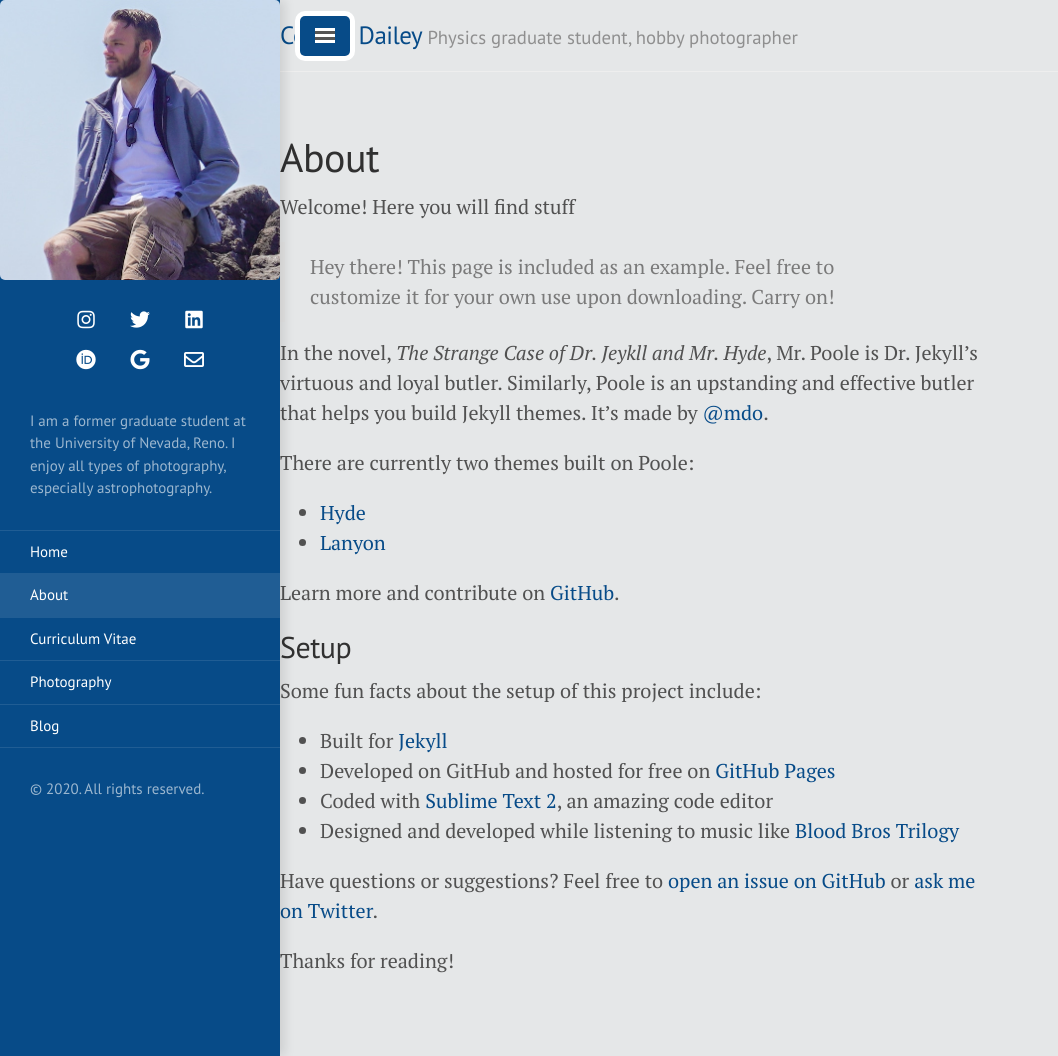
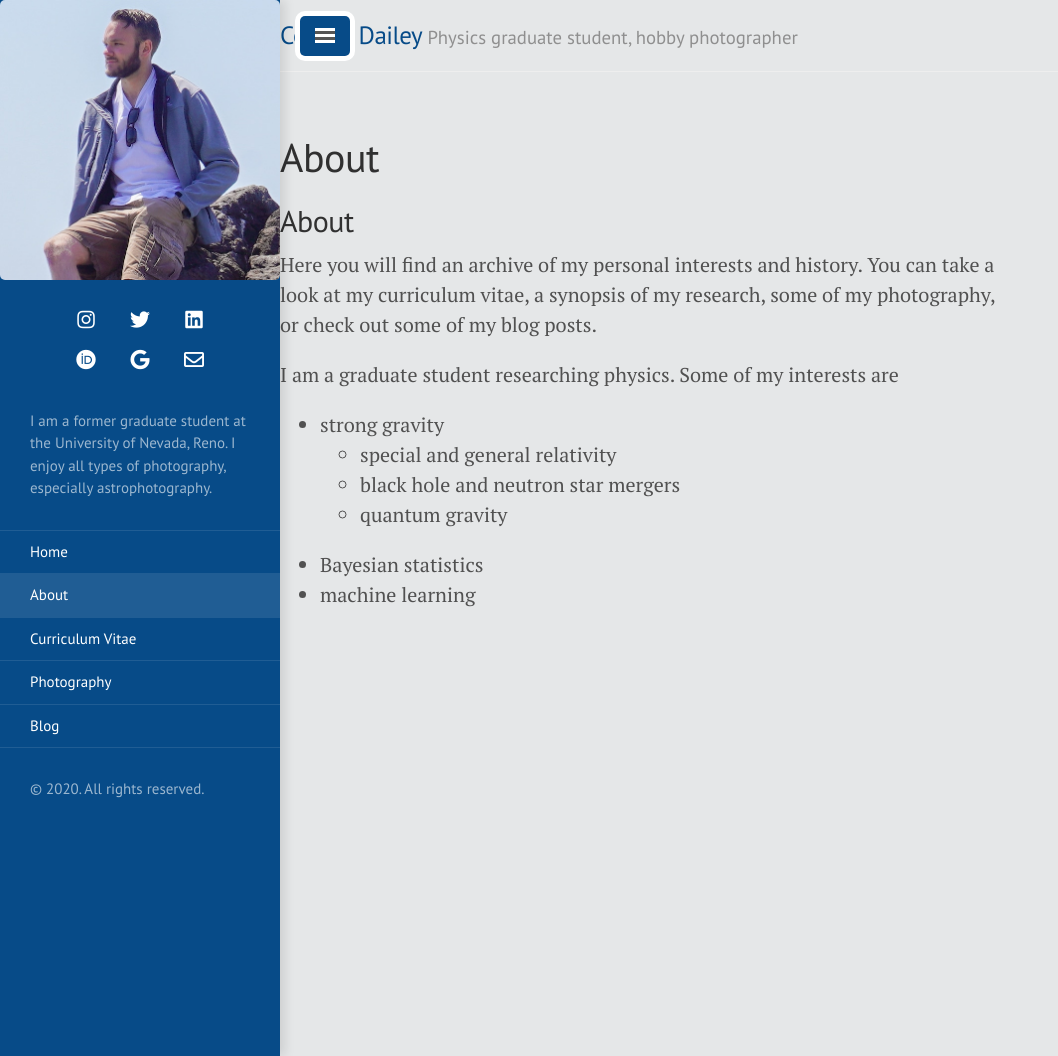
Before and after one commit to TakeTwiceDailey/TakeTwiceDailey.github.io, a Jekyll site: the page built from about.md, in a window 1280 px wide and 1056 px high. Shown: the whole window, without its empty margins (0-1058 px from the left). Built offline with Jekyll 4.4.1, drawn with Linux system fonts in a browser that asks for light colours; nearby versions of some CDN libraries.

Commit message:
updated about page

```diff
--- a/about.md
+++ b/about.md
@@ -2,30 +2,15 @@
 layout: page
 title: About
 ---
+## About
 
-Welcome! Here you will find stuff
+Here you will find an archive of my personal interests and history. You can take a look at my curriculum vitae, a synopsis of my research, some of my photography, or check out some of my blog posts.
 
+I am a graduate student researching physics. Some of my interests are
 
->  Hey there! This page is included as an example. Feel free to customize it for your own use upon downloading. Carry on!
-
-In the novel, *The Strange Case of Dr. Jeykll and Mr. Hyde*, Mr. Poole is Dr. Jekyll's virtuous and loyal butler. Similarly, Poole is an upstanding and effective butler that helps you build Jekyll themes. It's made by [@mdo](https://twitter.com/mdo).
-
-There are currently two themes built on Poole:
-
-* [Hyde](http://hyde.getpoole.com)
-* [Lanyon](http://lanyon.getpoole.com)
-
-Learn more and contribute on [GitHub](https://github.com/poole).
-
-## Setup
-
-Some fun facts about the setup of this project include:
-
-* Built for [Jekyll](http://jekyllrb.com)
-* Developed on GitHub and hosted for free on [GitHub Pages](https://pages.github.com)
-* Coded with [Sublime Text 2](http://sublimetext.com), an amazing code editor
-* Designed and developed while listening to music like [Blood Bros Trilogy](https://soundcloud.com/maddecent/sets/blood-bros-series)
-
-Have questions or suggestions? Feel free to [open an issue on GitHub](https://github.com/poole/issues/new) or [ask me on Twitter](https://twitter.com/mdo).
-
-Thanks for reading!
+* strong gravity
+  * special and general relativity
+  * black hole and neutron star mergers
+  * quantum gravity
+* Bayesian statistics
+* machine learning
```
